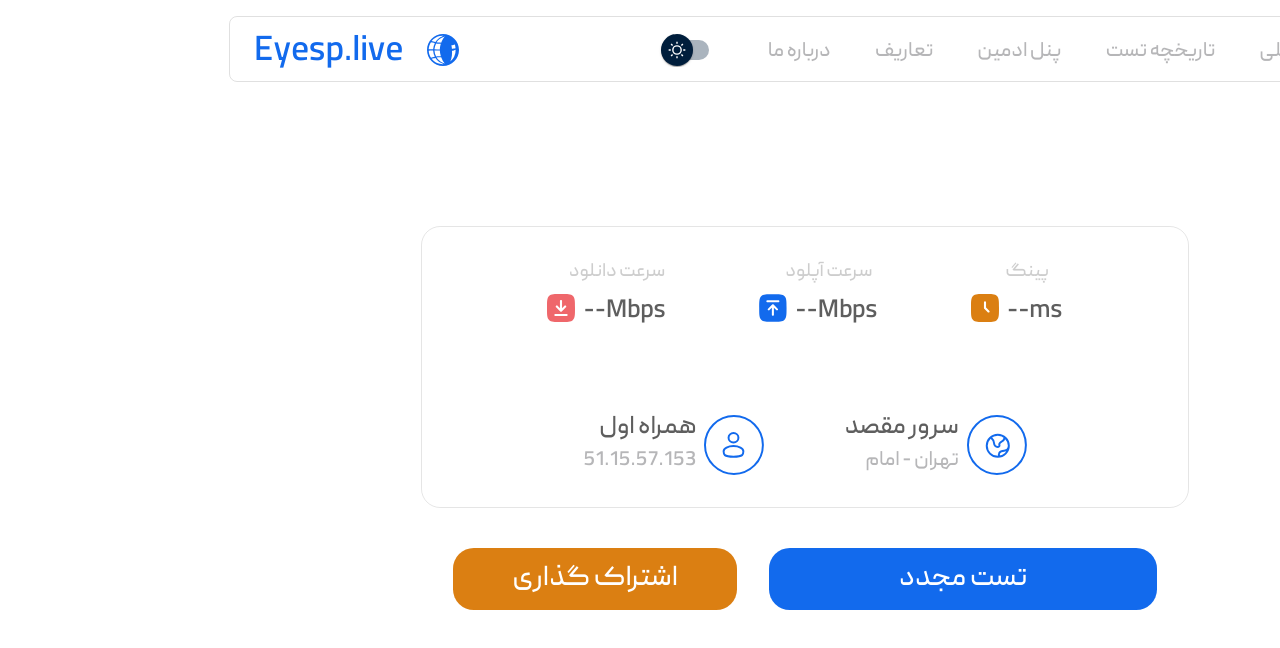
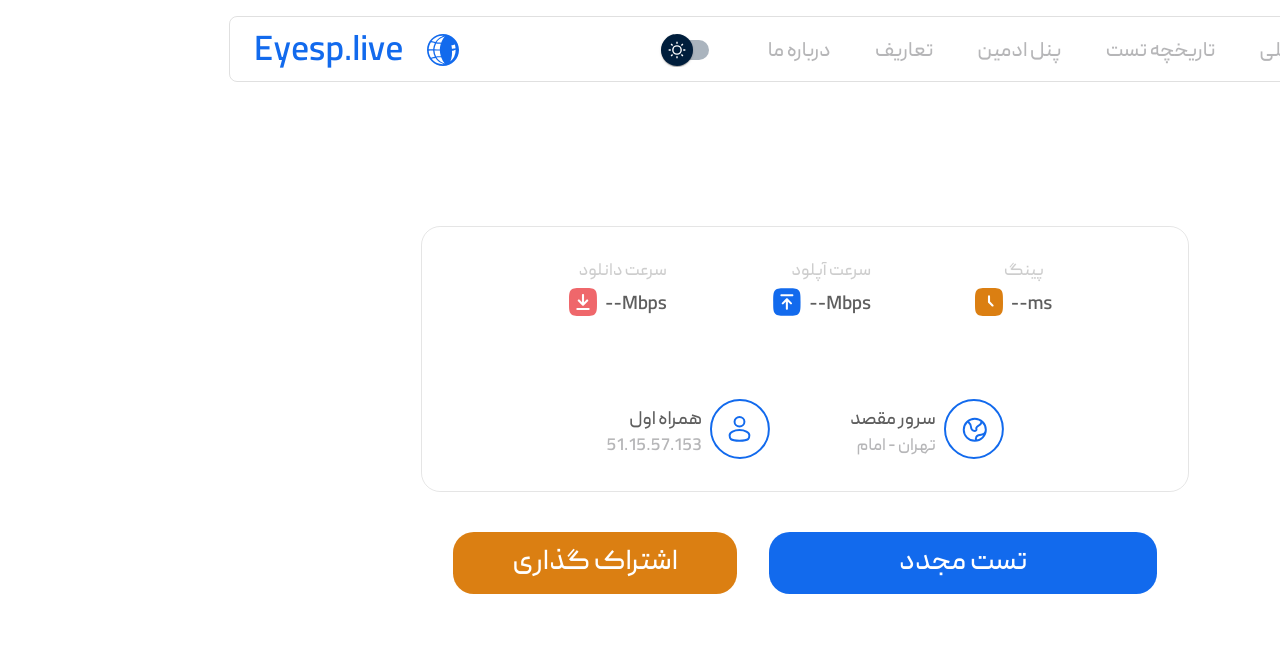
Before and after one commit to Raika-Company/eyesp-v1, a React (Vite) app in the folder client-app/: page /result in a window 1280 px wide. Shown: the top 648 px of the page. Built offline with nearby package versions, Linux system fonts and the light colour scheme.

Commit message:
fix: update hover button in mobile & pc

```diff
--- a/client-app/src/components/speedtest/Result.jsx
+++ b/client-app/src/components/speedtest/Result.jsx
@@ -41,7 +41,7 @@ const Transition = forwardRef(function Transition(props, ref) {
 const SpeedBox = ({ title, iconSrc, altText, value, measure, opacity }) => (
   <Box>
     <Typography
-      variant="h4"
+      variant="h5"
       sx={{
         color: "textColor.dark",
         opacity: 0.3,
@@ -60,11 +60,11 @@ const SpeedBox = ({ title, iconSrc, altText, value, measure, opacity }) => (
           pt: "0.5rem",
         }}
       >
-        <Typography variant="h2" sx={{ color: "textColor.dark" }}>
+        <Typography variant="h4" sx={{ color: "textColor.dark" }}>
           {measure}
         </Typography>
 
-        <Typography variant="h2" sx={{ color: "textColor.dark" }}>
+        <Typography variant="h4" sx={{ color: "textColor.dark" }}>
           {value !== null ? value : "--"}
         </Typography>
       </Box>
@@ -77,10 +77,10 @@ const InformationBox = ({ title, value, iconSrc, altText, buttonLabel }) => (
   <Box display="flex" alignItems="flex-end" flexDirection="row" gap={1}>
     <img src={iconSrc} alt={altText} height="60px" />
     <Box display="flex" flexDirection="column" textAlign="right">
-      <Typography component="h6" variant="h2" color="textColor.dark">
+      <Typography component="h6" variant="h4" color="textColor.dark">
         {title}
       </Typography>
-      <Typography component="span" variant="h3" color="textColor.light">
+      <Typography component="span" variant="h5" color="textColor.light">
         {value}
       </Typography>
       {buttonLabel ? <Button>{buttonLabel}</Button> : null}
@@ -246,7 +246,7 @@ const Result = () => {
             p: "0.7rem",
             textAlign: "center",
             ":hover": {
-              bgcolor: "#191970",
+              bgcolor: "primary.light",
               color: "white",
               border: "none",
             },
@@ -266,7 +266,7 @@ const Result = () => {
             width: "19rem",
             p: "0.7rem",
             ":hover": {
-              bgcolor: "#893101",
+              bgcolor: "warning.main",
               color: "white",
               border: "none",
             },
@@ -346,7 +346,7 @@ const Result = () => {
             p: "1rem",
             width: "95%",
             ":hover": {
-              bgcolor: "#191970",
+              bgcolor: "primary.light",
               color: "white",
               border: "none",
             },
@@ -366,7 +366,7 @@ const Result = () => {
             p: "1rem",
             width: "95%",
             ":hover": {
-              bgcolor: "#893101",
+              bgcolor: "warning.main",
               color: "white",
               border: "none",
             },
```
